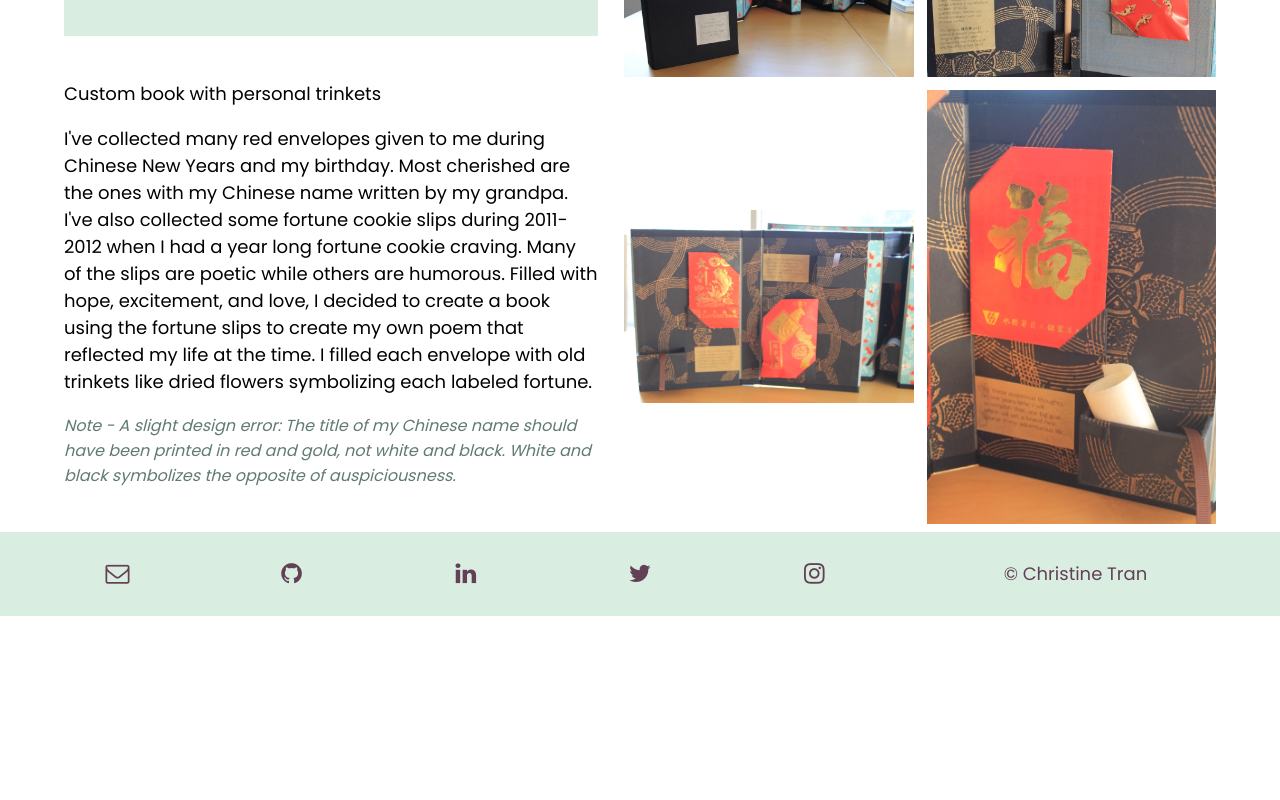
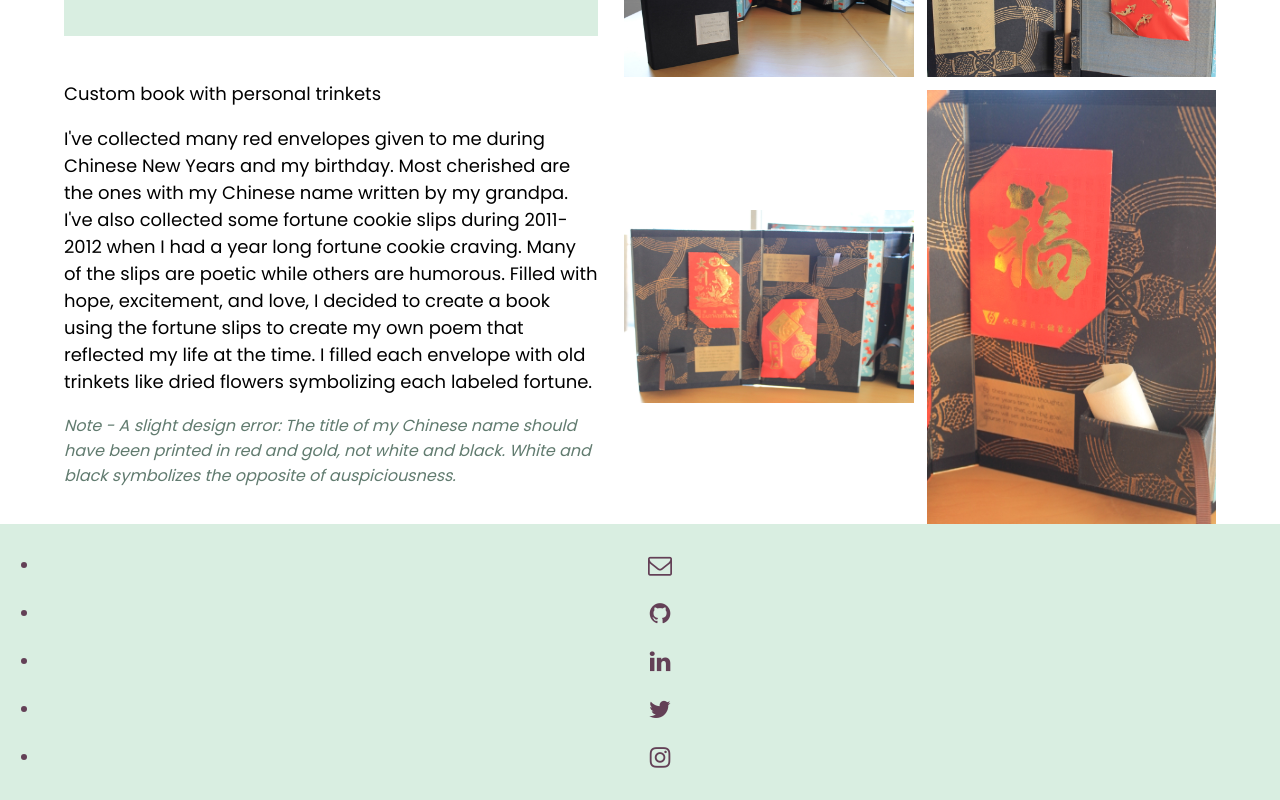
Before and after one commit to christinetran825/tofukid-website, a React (Create React App) app: page /art_design in a window 1280 px wide. Shown: the part 6149-6949 px from the top of the page. Before the commit the page ends 6773 px from the top, so only its background shows below. Built offline with nearby package versions, Linux system fonts and the light colour scheme.

Commit message:
updated semantics

```diff
--- a/src/components/Footer.js
+++ b/src/components/Footer.js
@@ -3,8 +3,7 @@ import '../App.css';
 
 const Footer = () =>
   <footer>
-    <div id="icons">
-      <ul className="socials">
+    <ul>
       <li><span className="fa-stack fa-lg fa-1x"><a href="mailto:christinetran825@gmail.com" target="_blank" rel="noopener noreferrer"><i className="fa fa-envelope-o" aria-hidden="false"></i></a></span></li>
 
       <li><span className="fa-stack fa-lg fa-1x"><a href="https://github.com/christinetran825" target="_blank" rel="noopener noreferrer"><i className="fa fa-github" aria-hidden="false"></i></a></span></li>
@@ -14,10 +13,7 @@ const Footer = () =>
       <li><span className="fa-stack fa-lg fa-1x"><a href="https://twitter.com/thetofukid"  target="_blank" rel="noopener noreferrer"><i className="fa fa-twitter" aria-hidden="false"></i></a></span></li>
 
       <li><span className="fa-stack fa-lg fa-1x"><a href="https://www.instagram.com/thetofukid/"  target="_blank" rel="noopener noreferrer"><i className="fa fa-instagram" aria-hidden="false"></i></a></span></li>
-
-        <li className="copyright">© Christine Tran</li>
     </ul>
-    </div>
   </footer>
 
 export default Footer
```
Lines whose indentation alone changed are shown as unchanged.
